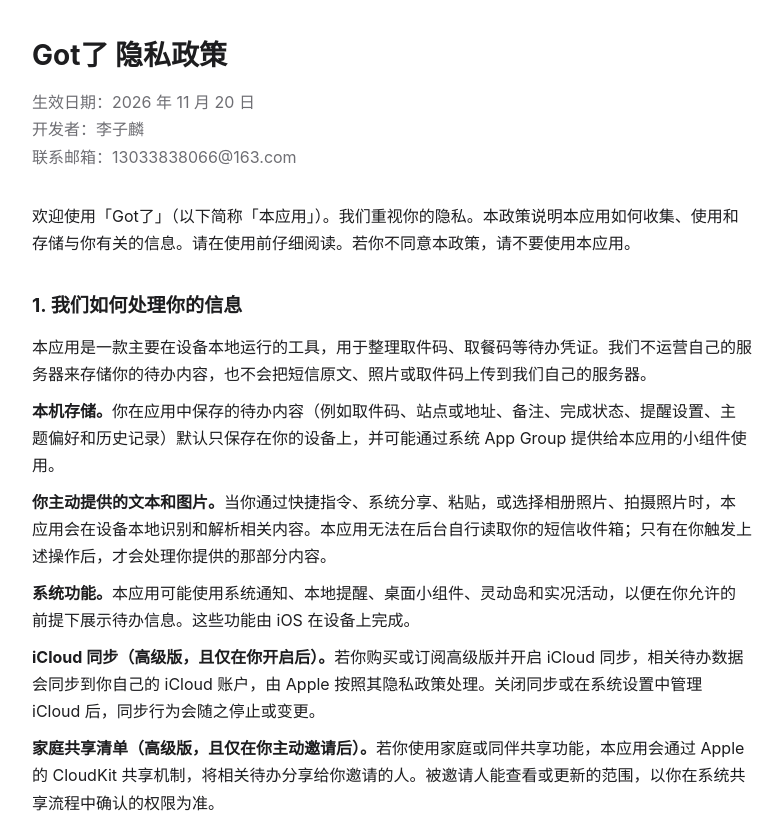
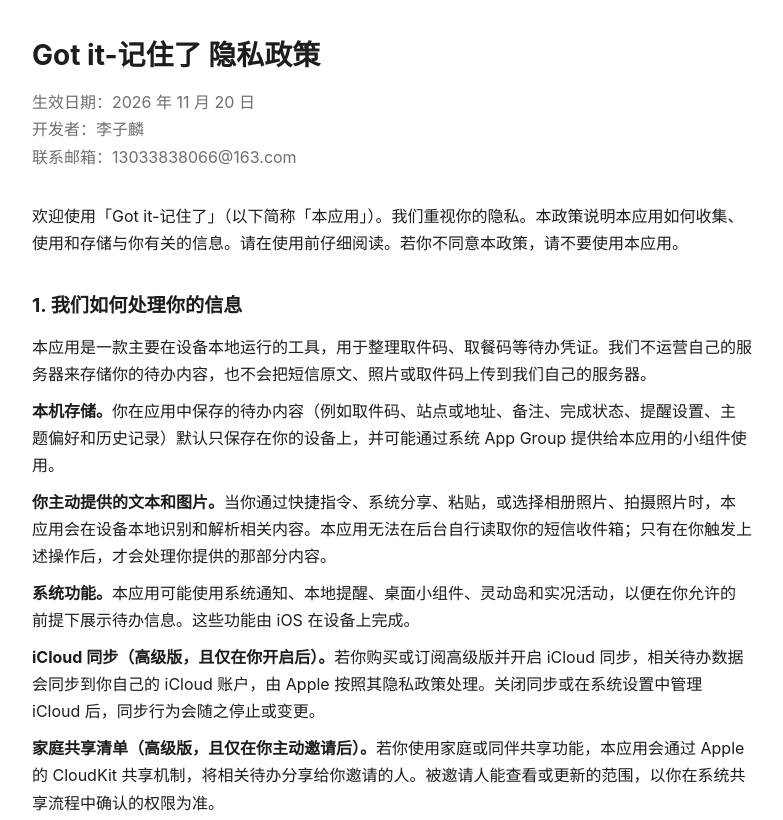
Before and after one commit to lizilin01/privacy, a plain HTML site: page index.html in a window 1280 px wide. Shown: the top 820 px of the page, without its empty margins (248-1031 px from the left). Drawn offline with Linux system fonts and the light colour scheme.

Commit message:
Rename the privacy policy app to Got it-记住了.
The App Store name changed again, so the public policy uses the same name.

Co-authored-by: lizilin01 <lizilin01@users.noreply.github.com>

```diff
--- a/index.html
+++ b/index.html
@@ -3,7 +3,7 @@
 <head>
   <meta charset="utf-8">
   <meta name="viewport" content="width=device-width, initial-scale=1">
-  <title>Got了 隐私政策</title>
+  <title>Got it-记住了 隐私政策</title>
   <style>
     :root { color-scheme: light dark; }
     body {
@@ -27,10 +27,10 @@
   </style>
 </head>
 <body>
-  <h1>Got了 隐私政策</h1>
+  <h1>Got it-记住了 隐私政策</h1>
   <p class="meta">生效日期：2026 年 11 月 20 日<br>开发者：李子麟<br>联系邮箱：13033838066@163.com</p>
 
-  <p>欢迎使用「Got了」（以下简称「本应用」）。我们重视你的隐私。本政策说明本应用如何收集、使用和存储与你有关的信息。请在使用前仔细阅读。若你不同意本政策，请不要使用本应用。</p>
+  <p>欢迎使用「Got it-记住了」（以下简称「本应用」）。我们重视你的隐私。本政策说明本应用如何收集、使用和存储与你有关的信息。请在使用前仔细阅读。若你不同意本政策，请不要使用本应用。</p>
 
   <h2>1. 我们如何处理你的信息</h2>
   <p>本应用是一款主要在设备本地运行的工具，用于整理取件码、取餐码等待办凭证。我们不运营自己的服务器来存储你的待办内容，也不会把短信原文、照片或取件码上传到我们自己的服务器。</p>
```
Also changed, not shown: 1 other file.
